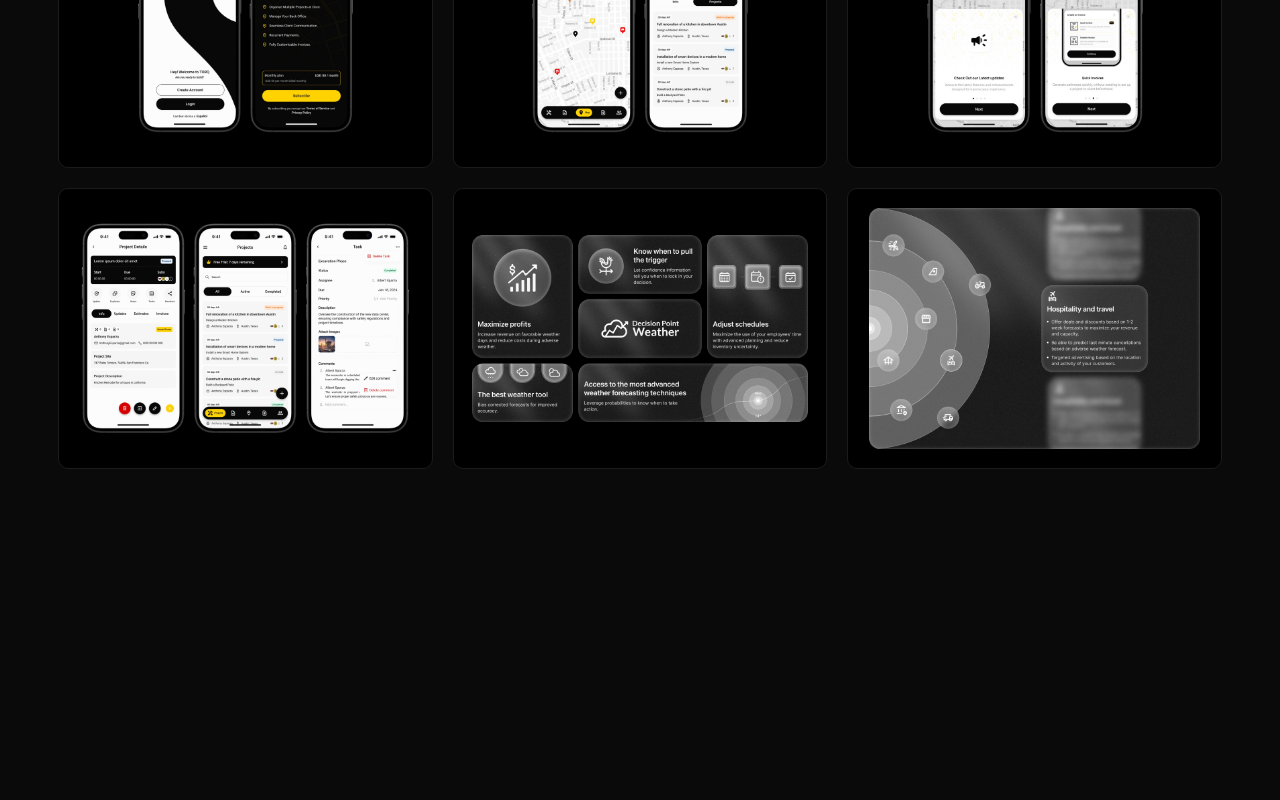
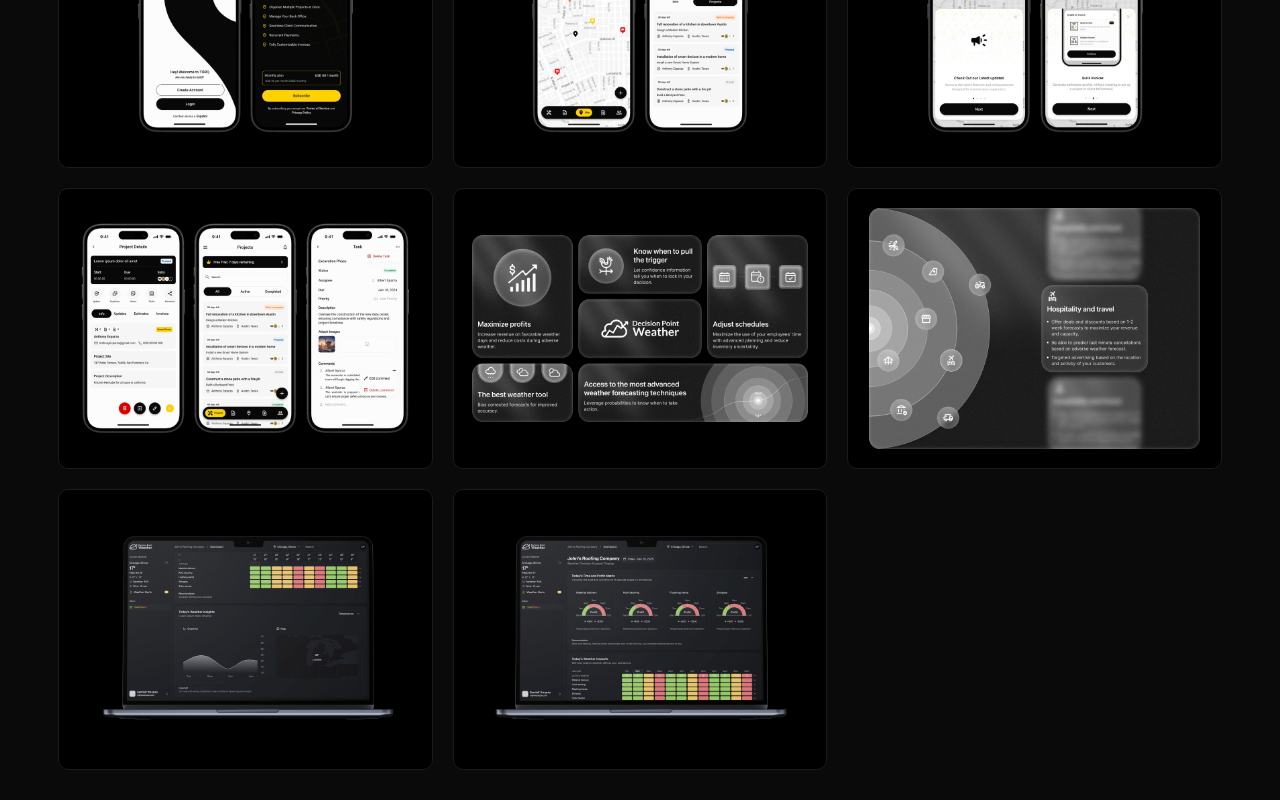
Before and after one commit to eudisalvz/portfolio-claude, a Next.js app: page /portfolio in a window 1280 px wide. Shown: the part 544-1344 px from the top of the page. Before the commit the page ends 1071 px from the top, so only its background shows below. Built offline with nearby package versions, Linux system fonts and the light colour scheme; a web font is replaced by a local one.

Commit message:
feat: add dpw-img2 and dpw-img4 to portfolio gallery

```diff
--- a/app/portfolio/page.tsx
+++ b/app/portfolio/page.tsx
@@ -11,7 +11,9 @@ const cards = [
   { id: 6, src: "/torq-img3.png", position: "center center" },
   { id: 7, src: "/torq-img4.png", position: "center center" },
   { id: 8, src: "/img3.png",      position: "center center" },
-  { id: 9, src: "/img8.png",      position: "center center" },
+  { id: 9,  src: "/img8.png",      position: "center center" },
+  { id: 10, src: "/dpw-img2.png",  position: "center center" },
+  { id: 11, src: "/dpw-img4.png",  position: "center center" },
 ];
 
 const cardStyle: React.CSSProperties = {
```
